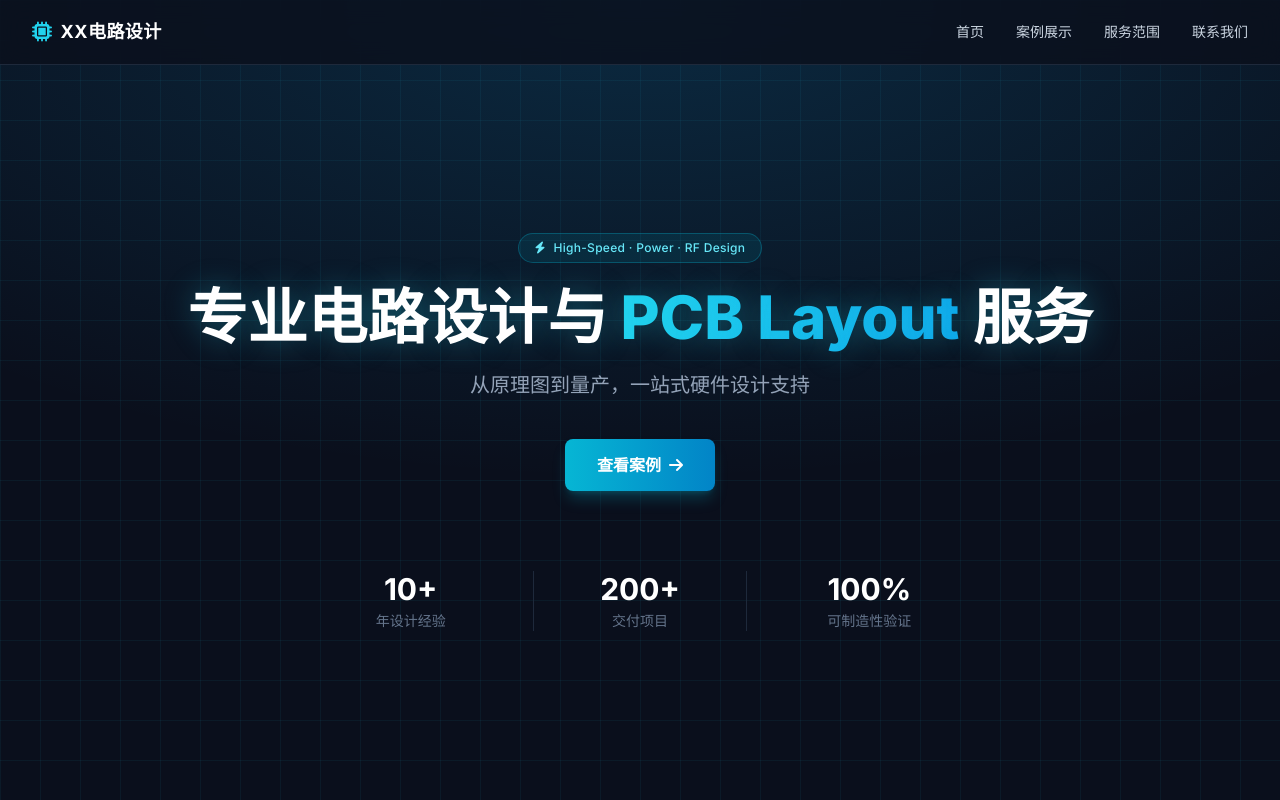
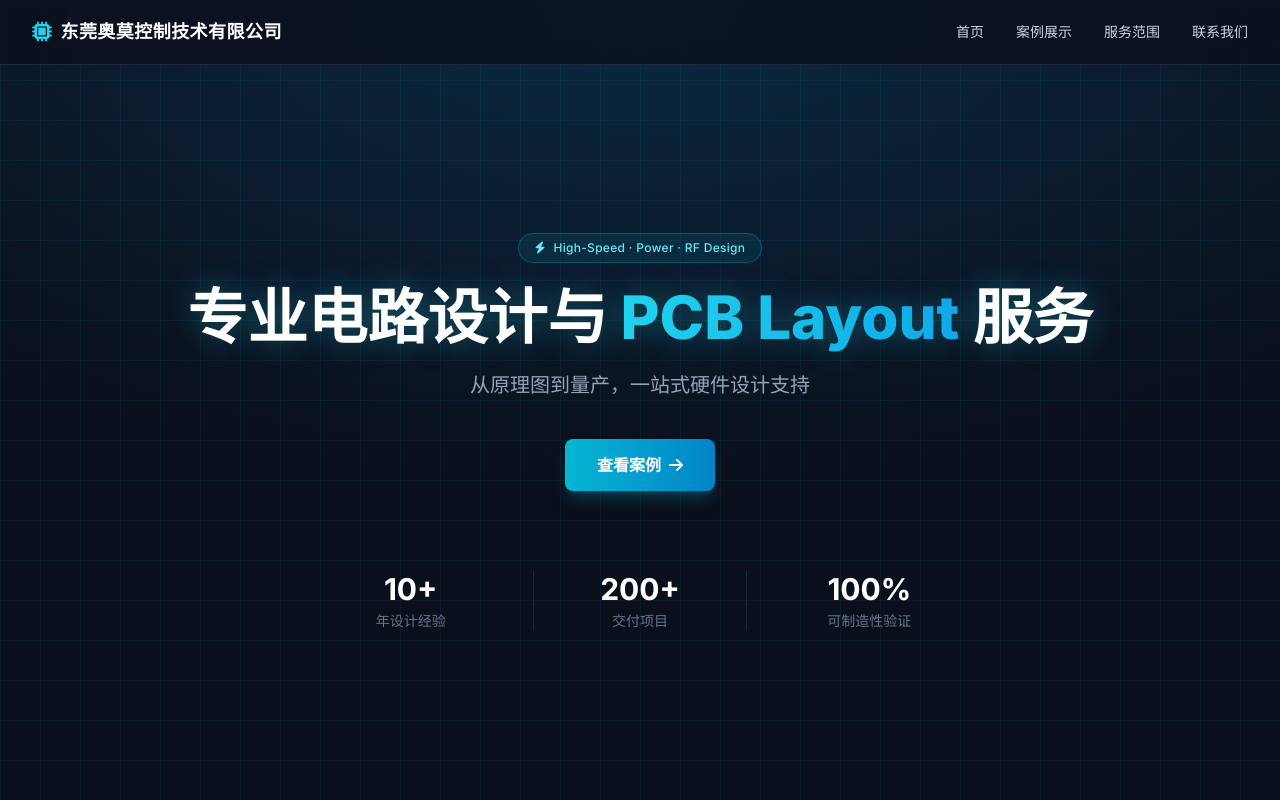
Before and after one commit to Vivianyebo/circuit-site, a plain HTML site: page index.html in a window 1280 px wide. Shown: the top 800 px of the page. Drawn offline with nearby package versions, Linux system fonts and the light colour scheme.

Commit message:
Add files via upload

```diff
--- a/index.html
+++ b/index.html
@@ -46,7 +46,7 @@
       <div class="flex items-center justify-between h-16">
         <a href="#home" class="flex items-center gap-2 text-white font-bold text-lg tracking-wide">
           <i class="fa-solid fa-microchip text-cyan-400 text-xl"></i>
-          <span>XX电路设计</span>
+          <span>东莞奥莫控制技术有限公司</span>
         </a>
         <ul class="hidden md:flex items-center gap-8 text-sm font-medium text-slate-300">
           <li><a href="#home" class="hover:text-cyan-400 transition-colors">首页</a></li>
```
